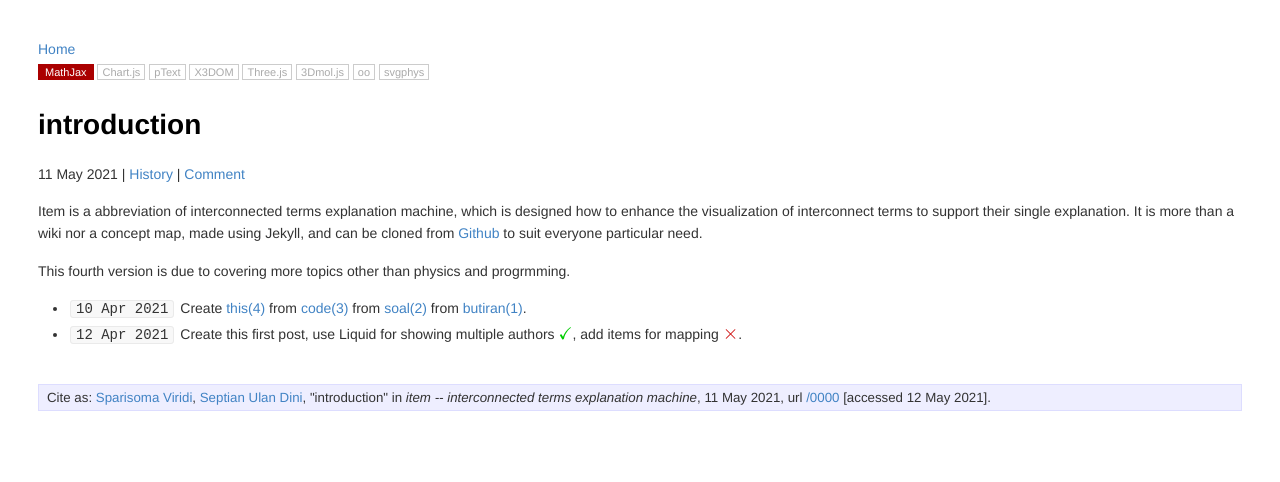
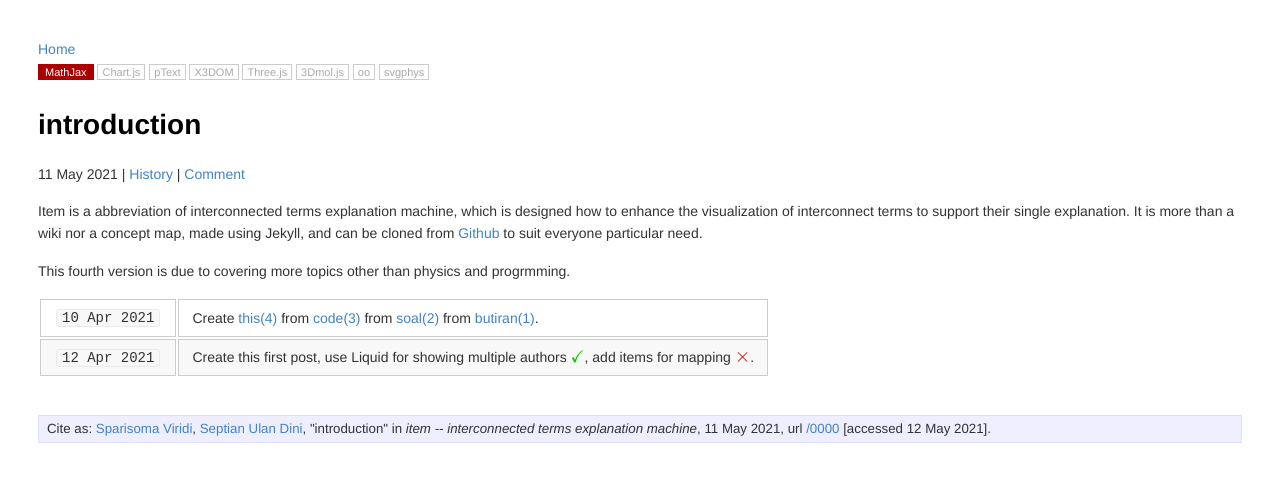
Before and after one commit to dudung/butir, a Jekyll site: the page built from _posts/0/00/2021-05-12-introduction.md, in a window 1280 px wide. Shown: the top 482 px of the page. Built offline with Jekyll 4.4.1, drawn with Linux system fonts in a browser that asks for light colours; formulas are drawn with MathJax 3.

Commit message:
change layout of log

```diff
--- a/_posts/0/00/2021-05-12-introduction.md
+++ b/_posts/0/00/2021-05-12-introduction.md
@@ -22,5 +22,6 @@ items: ['0001', '0002']
 Item is a abbreviation of interconnected terms explanation machine, which is designed how to enhance the visualization of interconnect terms to support their single explanation. It is more than a wiki nor a concept map, made using Jekyll, and can be cloned from [Github](https://github.com/dudung/item) to suit everyone particular need.
 
 This fourth version is due to covering more topics other than physics and progrmming.
-+ `10 Apr 2021` Create [this(4)](https://dudung.github.io/item) from [code(3)](https://dudung.github.io/code) from [soal(2)](https://dudung.github.io/soal) from [butiran(1)](https://butiran.github.io).
-+ `12 Apr 2021` Create this first post, use Liquid for showing multiple authors $\color{#0c0}\checkmark$, add items for mapping $\large\color{#c00}\times$.
+
+`10 Apr 2021` | Create [this(4)](https://dudung.github.io/item) from [code(3)](https://dudung.github.io/code) from [soal(2)](https://dudung.github.io/soal) from [butiran(1)](https://butiran.github.io).
+`12 Apr 2021` | Create this first post, use Liquid for showing multiple authors $\color{#0c0}\checkmark$, add items for mapping $\large\color{#c00}\times$.
```
